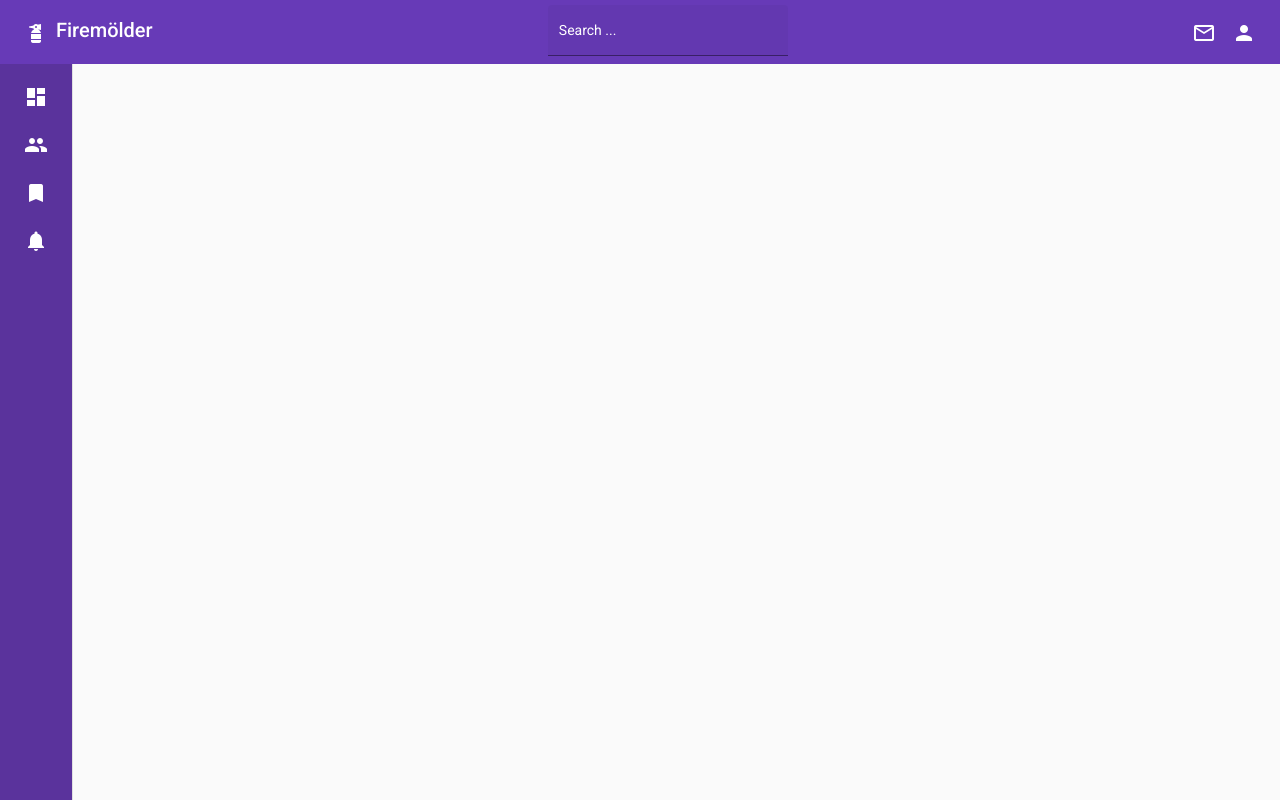
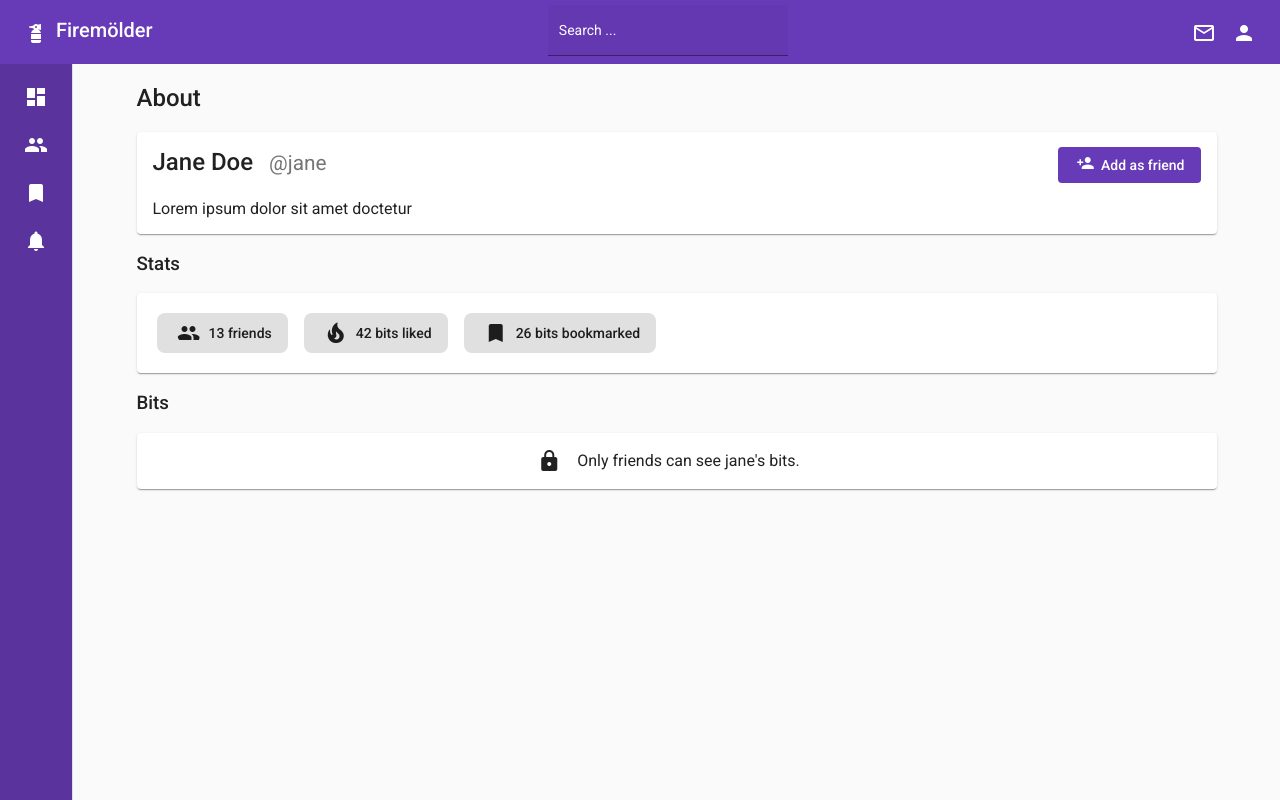
Before and after one commit to ramontip/firebit, an Angular app in the folder frontend/: page /user/1 in a window 1280 px wide. Before the commit this address led to /. Built offline with nearby package versions, Linux system fonts and the light colour scheme.

Commit message:
Add public profile page, update about me component

```diff
--- a/frontend/src/app/app-routing.module.ts
+++ b/frontend/src/app/app-routing.module.ts
@@ -3,11 +3,13 @@ import { RouterModule, Routes } from '@angular/router';
 import { BitPageComponent } from './pages/bit-page/bit-page.component';
 import { HomeComponent } from './pages/home/home.component';
 import { ProfilePageComponent } from './pages/profile-page/profile-page.component';
+import { PublicProfilePageComponent } from './pages/public-profile-page/public-profile-page.component';
 
 const routes: Routes = [
   { path: "", component: HomeComponent },
   { path: "bit/:id", component: BitPageComponent },
   { path: "profile", component: ProfilePageComponent },
+  { path: "user/:username", component: PublicProfilePageComponent },
 ]
 
 @NgModule({
--- a/frontend/src/app/app.module.ts
+++ b/frontend/src/app/app.module.ts
@@ -27,6 +27,7 @@ import { BitFormComponent } from './components/bit-form/bit-form.component';
 import { ProfilePageComponent } from './pages/profile-page/profile-page.component';
 import { AboutMeComponent } from './components/about-me/about-me.component';
 import { ProfileStatsComponent } from './components/profile-stats/profile-stats.component';
+import { PublicProfilePageComponent } from './pages/public-profile-page/public-profile-page.component';
 
 @NgModule({
   declarations: [
@@ -41,7 +42,8 @@ import { ProfileStatsComponent } from './components/profile-stats/profile-stats.
     BitFormComponent,
     ProfilePageComponent,
     AboutMeComponent,
-    ProfileStatsComponent
+    ProfileStatsComponent,
+    PublicProfilePageComponent
   ],
   imports: [
     BrowserModule,
--- a/frontend/src/app/components/about-me/about-me.component.html
+++ b/frontend/src/app/components/about-me/about-me.component.html
@@ -15,16 +15,29 @@
     </div>
 
     <!-- Edit Button -->
-    <mat-card-subtitle>
+    <mat-card-subtitle *ngIf="action === 'edit'">
       <button mat-icon-button>
         <mat-icon class="edit">edit</mat-icon>
       </button>
     </mat-card-subtitle>
+
+    <!-- Friend Button -->
+    <mat-card-subtitle *ngIf="action === 'friend'">
+      <button mat-flat-button color="primary" *ngIf="!isFriend">
+        <mat-icon class="edit">person_add</mat-icon>
+        Add as friend
+      </button>
+      <button mat-flat-button color="warn" *ngIf="isFriend">
+        <mat-icon class="edit">person_remove</mat-icon>
+        Remove friend
+      </button>
+    </mat-card-subtitle>
+
   </div>
 
 
   <!-- "Bio" -->
-  <mat-card-content>
+  <div>
     {{user?.aboutme}}
-  </mat-card-content>
+  </div>
 </mat-card>
--- a/frontend/src/app/components/about-me/about-me.component.ts
+++ b/frontend/src/app/components/about-me/about-me.component.ts
@@ -1,5 +1,7 @@
 import { Component, Input, OnInit } from '@angular/core';
 import { User } from 'src/types';
+
+type Action = "none" | "edit" | "friend"
 
 @Component({
   selector: 'app-about-me',
@@ -9,7 +11,13 @@ import { User } from 'src/types';
 export class AboutMeComponent implements OnInit {
 
   @Input()
-  public user: User | null = null
+  user: User | null = null
+
+  @Input()
+  action: Action = "none"
+
+  @Input()
+  isFriend = false
 
   constructor() { }
 
--- a/frontend/src/app/pages/profile-page/profile-page.component.html
+++ b/frontend/src/app/pages/profile-page/profile-page.component.html
@@ -3,7 +3,7 @@
   <!-- About me -->
   <div class="section">
     <h2>My Profile</h2>
-    <app-about-me [user]="user"></app-about-me>
+    <app-about-me [user]="user" action="edit"></app-about-me>
   </div>
 
   <!-- Stats -->
--- /dev/null
+++ b/frontend/src/app/pages/public-profile-page/public-profile-page.component.html
@@ -0,0 +1,33 @@
+<div class="container-xl">
+  <!-- About me -->
+  <div class="section">
+    <h2>About</h2>
+    <app-about-me [user]="user" action="friend" [isFriend]="isFriend"></app-about-me>
+  </div>
+
+  <!-- Stats -->
+  <div class="section">
+    <h3>Stats</h3>
+    <app-profile-stats></app-profile-stats>
+  </div>
+
+  <div class="section">
+    <h3>Bits</h3>
+    <mat-card>
+      <div class="flex" *ngIf="!isFriend">
+        <mat-icon>lock</mat-icon>
+        <div>
+          Only friends can see {{user.username}}'s bits.
+        </div>
+      </div>
+    </mat-card>
+
+    <div class="bit-list" *ngIf="isFriend">
+      <div *ngFor="let bit of bits" class="mb">
+        <app-bit [bit]="bit"></app-bit>
+      </div>
+    </div>
+
+  </div>
+
+</div>
--- /dev/null
+++ b/frontend/src/app/pages/public-profile-page/public-profile-page.component.scss
@@ -0,0 +1,9 @@
+.flex {
+  flex-direction: row;
+  align-items: center;
+  justify-content: center;
+}
+
+.flex > * {
+  margin-right: 1rem;
+}
--- /dev/null
+++ b/frontend/src/app/pages/public-profile-page/public-profile-page.component.ts
@@ -0,0 +1,26 @@
+import { Component, OnInit } from '@angular/core';
+import { Bit, User } from 'src/types';
+
+@Component({
+  selector: 'app-public-profile-page',
+  templateUrl: './public-profile-page.component.html',
+  styleUrls: ['./public-profile-page.component.scss']
+})
+export class PublicProfilePageComponent implements OnInit {
+
+  user: User = { name: "Jane Doe", username: "jane", aboutme: "Lorem ipsum dolor sit amet doctetur" }
+
+  bits: Bit[] = [
+    { title: "Hello world", author: "Basti", content: "Lorem ipsum dolor sit amet" },
+    { title: "Second title", author: "Chris", content: "some other content" },
+    { title: "James Webb Telescope launch", author: "Ramon", content: "Third bit content" },
+    { title: "New Matrix film", author: "David", content: "Aaaand another one" },
+  ]
+
+  isFriend = false
+
+  constructor() { }
+
+  ngOnInit(): void { }
+
+}
```
Also changed, not shown: 1 other file (tests, documents, lock files or other folders).
